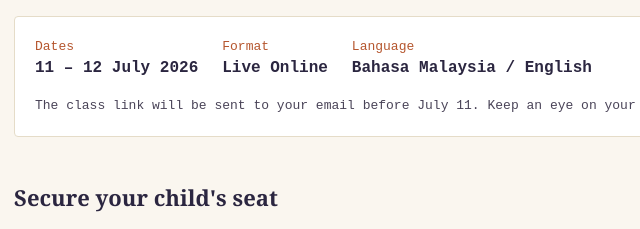
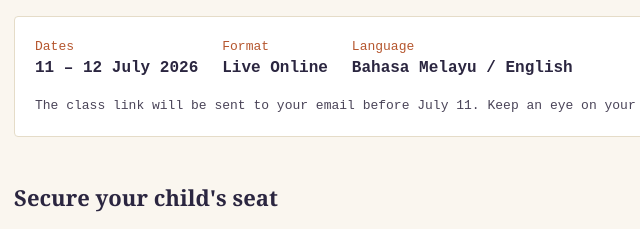
Before and after one commit to ameeraomar335-blip/Tech-Academy, a plain HTML site: page index.html in a window 1280 px wide. Shown: the part 1647-1876 px from the top of the page, 246-886 px from the left. Drawn offline with Linux system fonts and the light colour scheme.

Commit message:
Update index.html

```diff
--- a/index.html
+++ b/index.html
@@ -118,7 +118,7 @@
         </div>
         <div>
           <div style="font-size: 13px; color: #B5562E;">Language</div>
-          <div style="font-size: 16px; font-weight: bold;">Bahasa Malaysia / English</div>
+          <div style="font-size: 16px; font-weight: bold;">Bahasa Melayu / English</div>
         </div>
       </div>
       <p style="font-size: 13px; color: #4A4458; margin-top: 16px; margin-bottom: 0;">
```
